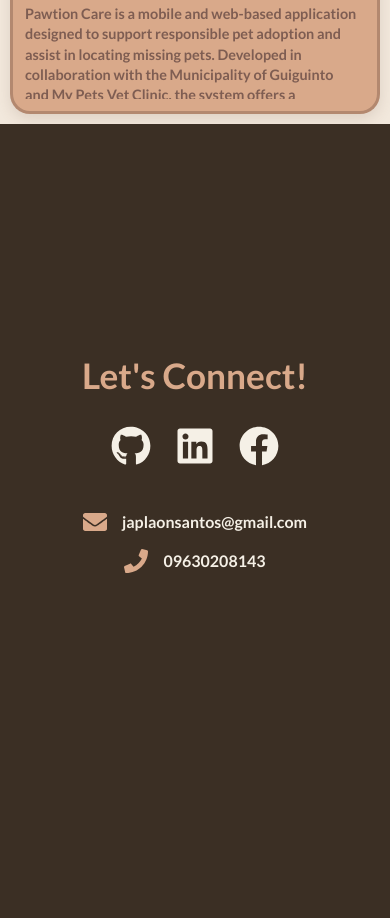
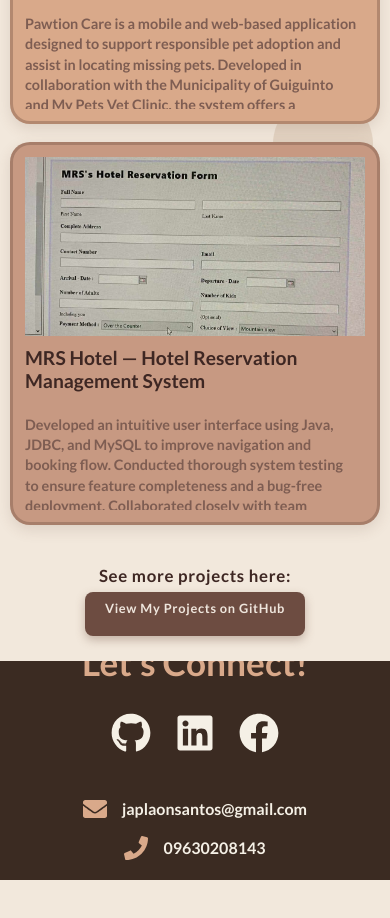
Before and after one commit to julianaaplaonsantos/mywebsite, a React (Vite) app: page / in a window 390 px wide. Shown: the part 2460-3378 px from the top of the page. After the commit the page ends 3340 px from the top, so only its background shows below. Built offline with nearby package versions, Linux system fonts and the light colour scheme.

Commit message:
multi fixes ui

```diff
--- a/src/sections/Contact.css
+++ b/src/sections/Contact.css
@@ -21,8 +21,8 @@
 }
 
 .contact-section.active {
-  height: 100vh;
   min-height: 100vh;
+  height: auto;
   overflow: visible;
   visibility: visible;
 }
@@ -84,7 +84,7 @@
   transition: color 0.3s ease;
   display: inline-block;
   position: relative;
-  z-index: 9999;
+  z-index: 2;
   cursor: pointer;
   pointer-events: auto;
 }
@@ -95,14 +95,8 @@
 }
 
 @keyframes fadeSlideUp {
-  0% {
-    opacity: 0;
-    transform: translateY(40px);
-  }
-  100% {
-    opacity: 1;
-    transform: translateY(0);
-  }
+  0% { opacity: 0; transform: translateY(40px); }
+  100% { opacity: 1; transform: translateY(0); }
 }
 
 .contact-title,
@@ -153,10 +147,9 @@
 @media (max-width: 1024px) {
   .contact-section {
     padding: 60px 20px;
-    min-height: 100vh;
-    box-sizing: border-box;
+    min-height: auto;
+    height: auto;
   }
-
   .contact-title {
     font-size: 80px;
     margin-top: 200px;
@@ -166,31 +159,39 @@
 
 @media (max-width: 768px) {
   .contact-section {
-    padding: 120px 20px 60px;
+    background-color: #3b2b22;
     min-height: 100vh;
-    height: -80vh;
+    display: flex;
+    flex-direction: column;
+    justify-content: center;
+    align-items: center;
+    padding: 40px 20px;
+    box-sizing: border-box;
   }
-
+  .contact-section:first-of-type {
+    margin-top: 0;
+  }
+  .contact-section h2,
+  .contact-section p,
+  .contact-section a {
+    text-align: center;
+  }
   .contact-title {
     font-size: 3rem;
-    margin-top: 150px;
+    margin-top: -100px;
     margin-bottom: 30px;
   }
-
   .contact-buttons {
     gap: 20px;
     margin-bottom: 25px;
   }
-
   .contact-icon-btn {
     font-size: 3rem;
   }
-
   .contact-info {
     font-size: 1.2rem;
     margin-top: 10px;
   }
-
   .contact-info-icon {
     font-size: 1.5rem;
   }
@@ -199,17 +200,16 @@
 @media (max-width: 480px) {
   .contact-section {
     scroll-margin-top: -50px;
-    padding: 80px 60px 20px;
+    padding: 80px 20px 20px;
+    min-height: auto;
+    height: auto;
   }
-
   .contact-title {
     font-size: 2.2rem;
   }
-
   .contact-icon-btn {
     font-size: 2.5rem;
   }
-
   .contact-info {
     font-size: 1rem;
   }
--- a/src/sections/Projects.css
+++ b/src/sections/Projects.css
@@ -8,22 +8,6 @@
   --card-bg-cream: #E6D8B8;
   --card-bg-terracotta: #C79982;
   --card-bg-peach: #D9A98A;
-}
-
-.contact-section {
-  min-height: 100vh;
-  padding: 80px 20px 60px;
-  background-color: var(--contact-bg, #3B2F24);
-  color: var(--contact-text-light, #F5F0E6);
-  display: flex;
-  flex-direction: column;
-  align-items: center;
-  text-align: center;
-  scroll-margin-top: -15px;
-  position: relative;
-  z-index: 1;
-  overflow: hidden;
-  box-sizing: border-box;
 }
 
 .section-title {
@@ -62,17 +46,9 @@
   box-shadow: 0 8px 22px rgba(0,0,0,0.18);
 }
 
-.project-card:nth-child(1) {
-  background-color: var(--card-bg-cream);
-}
-
-.project-card:nth-child(2) {
-  background-color: var(--card-bg-peach);
-}
-
-.project-card:nth-child(3) {
-  background-color: var(--card-bg-terracotta);
-}
+.project-card:nth-child(1) { background-color: var(--card-bg-cream); }
+.project-card:nth-child(2) { background-color: var(--card-bg-peach); }
+.project-card:nth-child(3) { background-color: var(--card-bg-terracotta); }
 
 .project-image-wrapper {
   position: relative;
@@ -128,10 +104,7 @@
   scrollbar-color: #3f3c33 transparent;
 }
 
-.project-content::-webkit-scrollbar {
-  width: 6px;
-}
-
+.project-content::-webkit-scrollbar { width: 6px; }
 .project-content::-webkit-scrollbar-thumb {
   background-color: #b0a78e;
   border-radius: 4px;
@@ -188,8 +161,8 @@
 }
 
 .projects-section {
-  height: 100vh;
-  max-height: 100vh;
+  min-height: 100vh;
+  height: auto;
   padding: 40px 15px 50px;
   background-color: var(--bg-color);
   color: var(--secondary-text);
@@ -298,64 +271,57 @@
   100% { transform: translateY(-25px); }
 }
 
-@media (max-width: 768px) {
+@media (max-width: 768px) and (max-width: 1024px) {
   .projects-section {
     padding: 50px 12px 40px;
-    height: 100vh;
-    max-height: 100vh;
+    min-height: auto;
+    height: auto;
     overflow: hidden;
   }
-
+  .projects-section > h2 {
+    margin-top: 60px;
+  }
   .section-title {
     font-size: 26px;
     margin-top: 50px;
     margin-bottom: 25px;
   }
-
   .projects-grid {
     grid-template-columns: 1fr;
     gap: 18px;
     max-width: 100%;
   }
-
   .project-card {
     padding: 16px;
   }
-
   .project-card h3 {
     margin-top: 10px;
     margin-bottom: 8px;
     font-size: 1.2rem;
     color: var(--primary-text);
   }
-
   .project-image-wrapper {
     height: 120px;
   }
-
   .see-more-container {
     margin-top: 30px;
   }
-
   .github-button {
     padding: 10px 22px;
     font-size: 0.85rem;
   }
-
   .projects-section .circle1 {
     top: 5%;
     left: 5%;
     width: 120px;
     height: 120px;
   }
-
   .projects-section .circle2 {
     top: 60%;
     left: 70%;
     width: 100px;
     height: 100px;
   }
-
   .projects-section .circle3 {
     top: 40%;
     left: 35%;
@@ -367,31 +333,25 @@
 @media (max-width: 480px) {
   .projects-section {
     padding: 35px 10px 25px;
-    height: 100vh;
-    max-height: 100vh;
+    min-height: auto;
+    height: auto;
   }
-
   .section-title {
     font-size: 22px;
     margin-top: 50px;
   }
-
   .project-card {
     padding: 12px;
   }
-
   .project-image-wrapper {
     height: 100px;
   }
-
   .project-description {
     font-size: 0.85rem;
   }
-
   .see-more-container {
     margin-top: 30px;
   }
-
   .github-button {
     padding: 8px 20px;
     font-size: 0.8rem;
```
